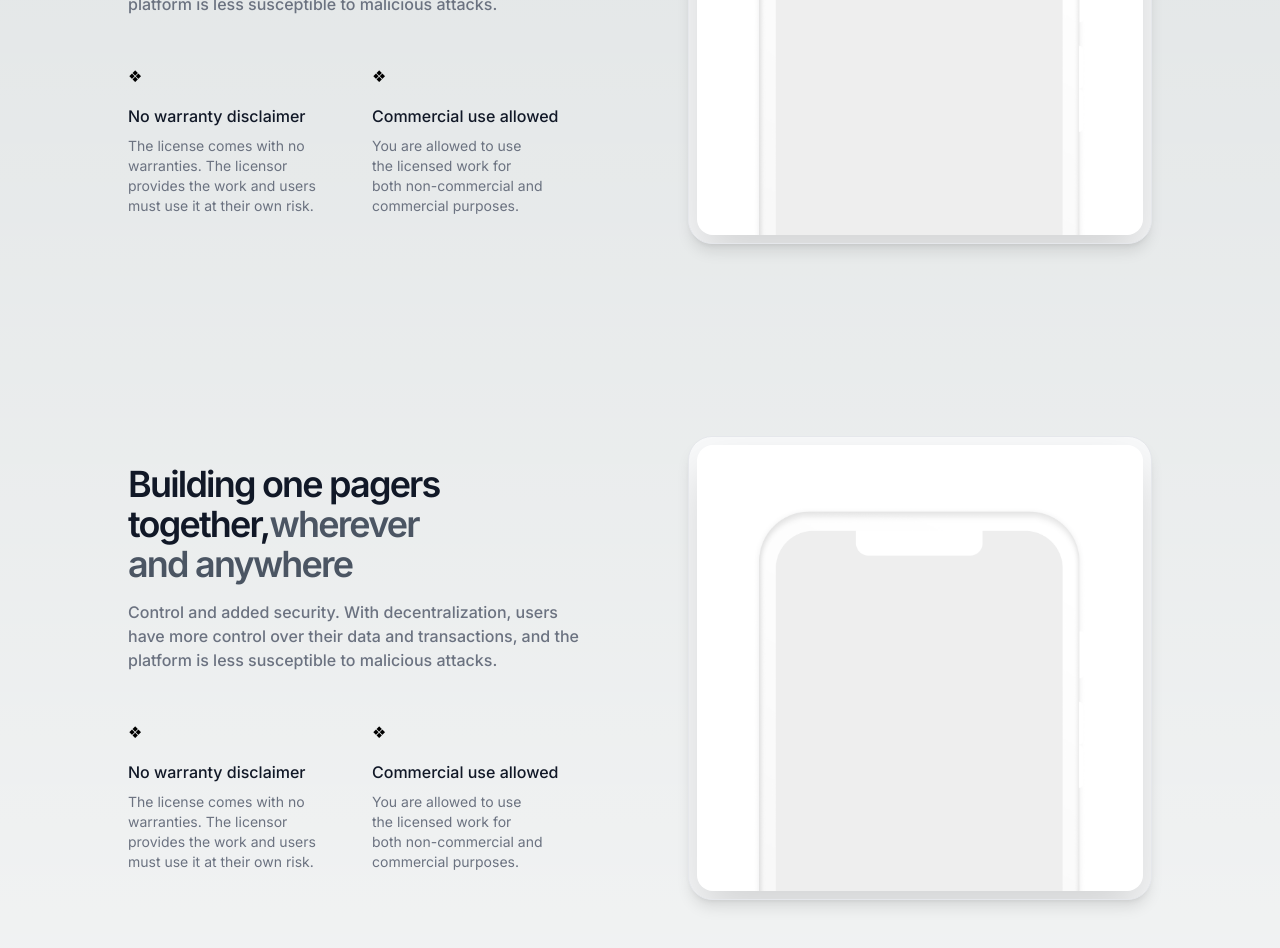
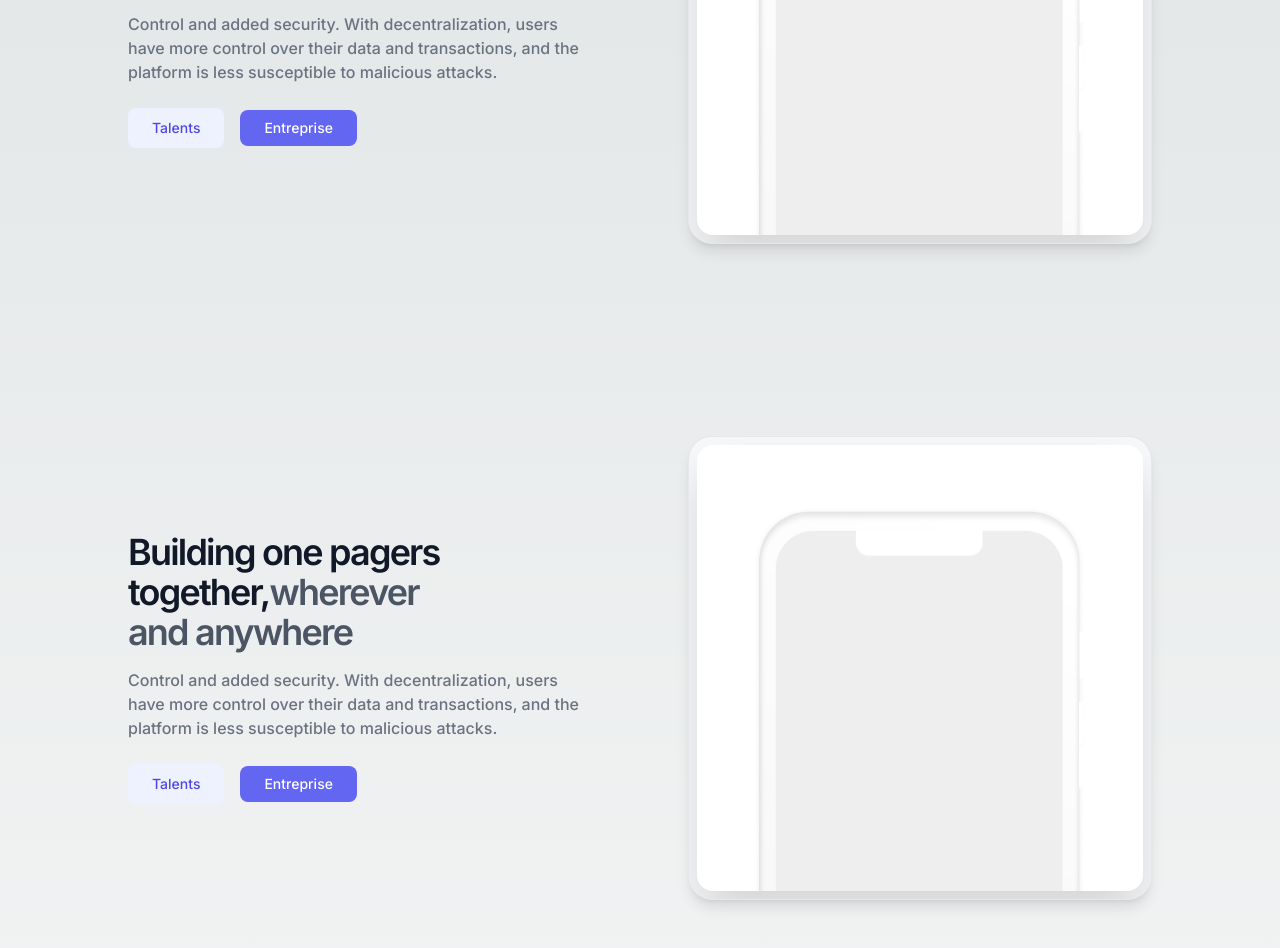
Before and after one commit to Osiris8/hiretop, a Next.js app: page / in a window 1280 px wide. Shown: the part 1180-2128 px from the top of the page. Built offline with nearby package versions, Linux system fonts and the light colour scheme.

Commit message:
update Feature component

```diff
--- a/components/Feature1.js
+++ b/components/Feature1.js
@@ -17,28 +17,20 @@ export default function Feature1() {
               susceptible to malicious attacks.
             </p>
 
-            <dl class="grid grid-cols-2 gap-4 mt-12 list-none lg:gap-6 text-pretty">
-              <div>
-                <div>❖</div>
-                <dt class="mt-4 font-medium text-gray-900">
-                  No warranty disclaimer
-                </dt>
-                <dd class="mt-2 text-sm text-gray-500">
-                  The license comes with no warranties. The licensor provides
-                  the work and users must use it at their own risk.
-                </dd>
-              </div>
-              <div>
-                <div>❖</div>
-                <dt class="mt-4 font-medium text-gray-900">
-                  Commercial use allowed
-                </dt>
-                <dd class="mt-2 text-sm text-gray-500">
-                  You are allowed to use the licensed work for both
-                  non-commercial and commercial purposes.
-                </dd>
-              </div>
-            </dl>
+            <div class="mt-6 sm:text-center md:text-center lg:text-left">
+              <button
+                class="font-medium text-sm active:bg-fuchsia-50 active:text-black bg-indigo-50 focus-visible:outline-2 focus-visible:outline-fuchsia-50 focus-visible:outline-offset-2 focus:outline-none hover:text-indigo-700 justify-center px-6 py-2.5 rounded-lg text-indigo-600"
+                aria-label="Primary action"
+              >
+                Talents
+              </button>
+              <button
+                class="ml-4 text-sm py-2  bg-indigo-500 focus-visible:outline-2 focus-visible:outline-fuchsia-50 focus-visible:outline-offset-2 focus:outline-none font-medium group hover:bg-indigo-50 hover:text-indigo-700 justify-center px-6 rounded-lg text-white"
+                aria-label="Secondary action"
+              >
+                Entreprise
+              </button>
+            </div>
           </div>
           <div class="order-first block w-full mt-12 aspect-square lg:mt-0">
             <div class="h-full p-2 overflow-hidden border shadow-lg bg-gray-50 rounded-3xl">
--- a/components/Feature2.js
+++ b/components/Feature2.js
@@ -17,28 +17,20 @@ export default function Feature2() {
               susceptible to malicious attacks.
             </p>
 
-            <dl class="grid grid-cols-2 gap-4 mt-12 list-none lg:gap-6 text-pretty">
-              <div>
-                <div>❖</div>
-                <dt class="mt-4 font-medium text-gray-900">
-                  No warranty disclaimer
-                </dt>
-                <dd class="mt-2 text-sm text-gray-500">
-                  The license comes with no warranties. The licensor provides
-                  the work and users must use it at their own risk.
-                </dd>
-              </div>
-              <div>
-                <div>❖</div>
-                <dt class="mt-4 font-medium text-gray-900">
-                  Commercial use allowed
-                </dt>
-                <dd class="mt-2 text-sm text-gray-500">
-                  You are allowed to use the licensed work for both
-                  non-commercial and commercial purposes.
-                </dd>
-              </div>
-            </dl>
+            <div class="mt-6 sm:text-center md:text-center lg:text-left">
+              <button
+                class="font-medium text-sm active:bg-fuchsia-50 active:text-black bg-indigo-50 focus-visible:outline-2 focus-visible:outline-fuchsia-50 focus-visible:outline-offset-2 focus:outline-none hover:text-indigo-700 justify-center px-6 py-2.5 rounded-lg text-indigo-600"
+                aria-label="Primary action"
+              >
+                Talents
+              </button>
+              <button
+                class="ml-4 text-sm py-2  bg-indigo-500 focus-visible:outline-2 focus-visible:outline-fuchsia-50 focus-visible:outline-offset-2 focus:outline-none font-medium group hover:bg-indigo-50 hover:text-indigo-700 justify-center px-6 rounded-lg text-white"
+                aria-label="Secondary action"
+              >
+                Entreprise
+              </button>
+            </div>
           </div>
           <div class="order-first block w-full mt-12 aspect-square lg:mt-0">
             <div class="h-full p-2 overflow-hidden border shadow-lg bg-gray-50 rounded-3xl">
```
